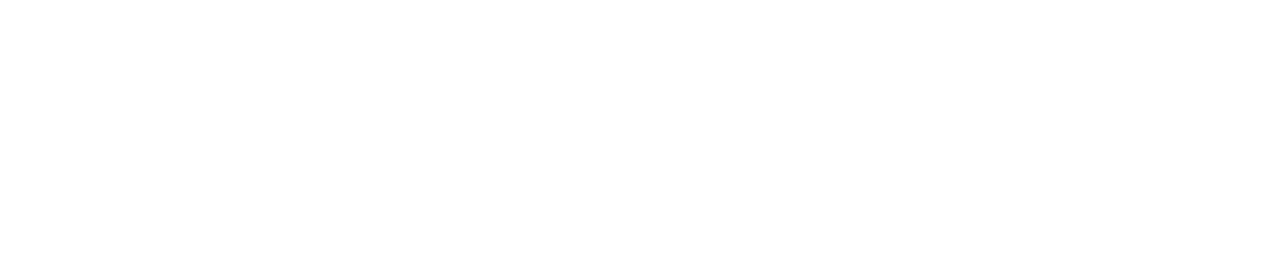
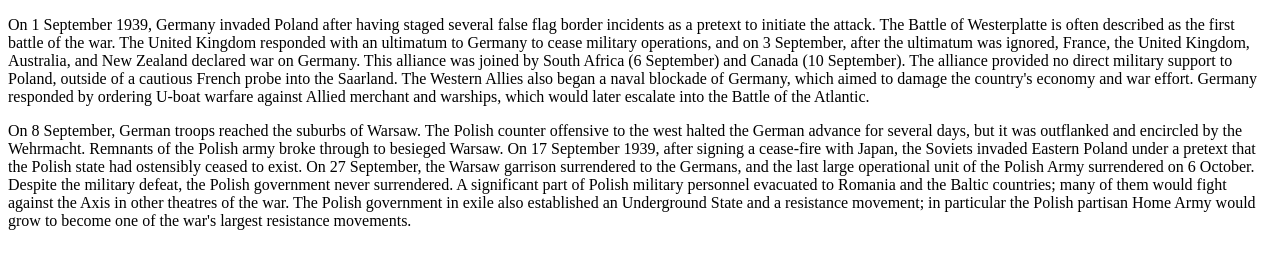
Before and after one commit to DannyDeVries2311/VersiebeheerWC, a plain HTML site: page Pagina1939.html in a window 1280 px wide. Drawn offline with Linux system fonts and the light colour scheme.

Commit message:
Edit 1939 Informatie Added Germans_Polish_Border picture.

```diff
--- a/Pagina1939.html
+++ b/Pagina1939.html
@@ -1,8 +1,33 @@
 <!DOCTYPE html>
 <html>
-	<head></head>
+	<head>
+		<meta charset="UTF-8">
+		<title>1939</title>
+	</head>
 
-	<body></body>
+	<body>
+		<p>
+		On 1 September 1939, Germany invaded Poland after having staged several false flag border incidents as a pretext to initiate the attack.
+		The Battle of Westerplatte is often described as the first battle of the war. The United Kingdom responded with an ultimatum to Germany to cease military operations,
+		and on 3 September, after the ultimatum was ignored, France, the United Kingdom, Australia, and New Zealand declared war on Germany.
+		This alliance was joined by South Africa (6 September) and Canada (10 September).
+		The alliance provided no direct military support to Poland, outside of a cautious French probe into the Saarland.
+		The Western Allies also began a naval blockade of Germany, which aimed to damage the country's economy and war effort.
+		Germany responded by ordering U-boat warfare against Allied merchant and warships, which would later escalate into the Battle of the Atlantic.
+		</p>
+
+		<p>
+		On 8 September, German troops reached the suburbs of Warsaw. The Polish counter offensive to the west halted the German advance for several days,
+		but it was outflanked and encircled by the Wehrmacht.
+		Remnants of the Polish army broke through to besieged Warsaw.
+		On 17 September 1939, after signing a cease-fire with Japan,
+		the Soviets invaded Eastern Poland under a pretext that the Polish state had ostensibly ceased to exist.
+		On 27 September, the Warsaw garrison surrendered to the Germans, and the last large operational unit of the Polish Army surrendered on 6 October.
+		Despite the military defeat, the Polish government never surrendered.
+		A significant part of Polish military personnel evacuated to Romania and the Baltic countries; many of them would fight against the Axis in other theatres of the war.
+		The Polish government in exile also established an Underground State and a resistance movement; in particular the Polish partisan Home Army would grow to become one of the war's largest resistance movements.
+		</p>
+	</body>
 
 	<footer></footer>
 </html>
```
Also changed, not shown: Germans_at_Polish_Border_(1939-09-01).jpg (added).
